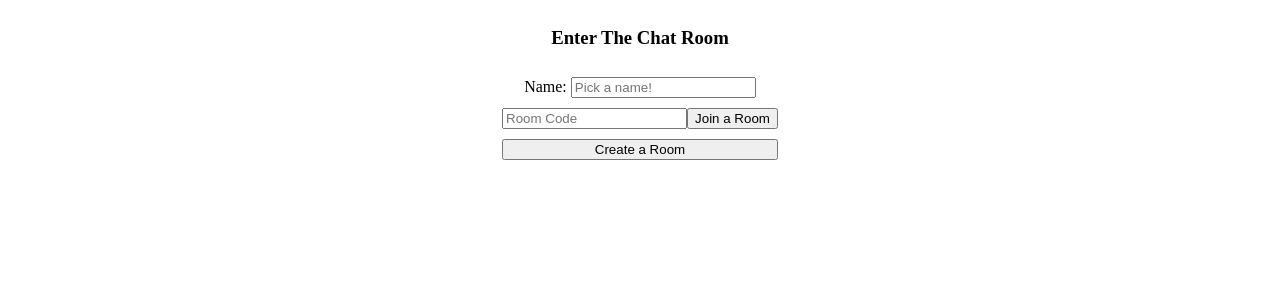
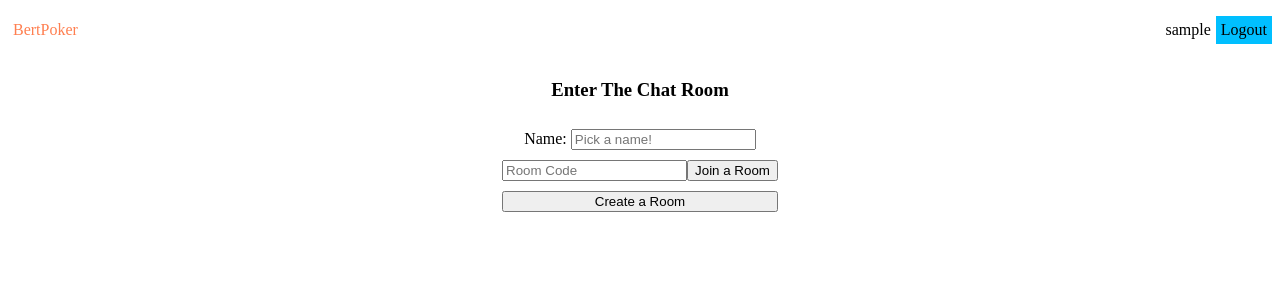
Before and after one commit to Matthew-Berthoud/bert-poker, a Flask app: template templates/home.html in a window 1280 px wide. Shown: the top 300 px of the page. Run offline with Flask 3, Linux system fonts and the light colour scheme; the template is opened without the code that fills it, so the values that code supplies are empty; the visitor is signed in with stand-in values (Sample User, id 1); some libraries are stand-ins or nearby versions.

Commit message:
navbar and login stuff

```diff
--- a/app.py
+++ b/app.py
@@ -25,17 +25,36 @@ def generate_unique_code(length):
             break
     return code
 
-@app.route("/", methods=["GET", "POST"])
+
+@app.route('/', methods=['GET', 'POST'])
+def index():
+    if 'username' in session:
+        return redirect(url_for('home'))
+    return redirect(url_for('login'))
+
+@app.route('/login', methods=['GET', 'POST'])
+def login():
+    if request.method == 'POST':
+        session['username'] = request.form['username']
+        return redirect(url_for('index'))
+    return render_template('login.html')
+
+@app.route('/logout', methods=['GET', 'POST'])
+def logout():
+    session.clear()
+    return redirect(url_for('index'))
+
+@app.route("/home", methods=["GET", "POST"])
 def home():
-    session.clear()
+    session.pop("room", None)
     if request.method == "POST":
-        name = request.form.get("name")
+        name = session.get("username")
         code = request.form.get("code")
         join = request.form.get("join", False) # either gives empty string or False, so treat as boolean
         create = request.form.get("create", False)
 
         if not name:
-            return render_template("home.html", error="Please enter a name.", code=code, name=name)
+            return redirect(url_for("index"))
 
         if join != False and not code:
             return render_template("home.html", error="Please enter a room code.", code=code, name=name)
@@ -48,15 +67,15 @@ def home():
             return render_template("home.html", error="Room does not exist.", code=code, name=name)
 
         session["room"] = room
-        session["name"] = name
+        session["username"] = name
         return redirect(url_for("room"))
 
-    return render_template("home.html")
+    return render_template("home.html", username=session["username"])
 
 @app.route("/room")
 def room():
     room = session.get("room")
-    if room is None or session.get("name") is None or room not in rooms:
+    if room is None or session.get("username") is None or room not in rooms:
         return redirect(url_for("home"))
     return render_template("room.html", code=room, messages=rooms[room]["messages"])
 
@@ -67,7 +86,7 @@ def message(data):
         return
 
     content = {
-        "name": session.get("name"),
+        "name": session.get("username"),
         "message": data["data"]
     }
     send(content, to=room)
@@ -77,7 +96,7 @@ def message(data):
 @socketio.on("connect")
 def connect(auth):
     room = session.get("room")
-    name = session.get("name")
+    name = session.get("username")
     if not room or not name:
         return
     if room not in rooms:
@@ -92,7 +111,7 @@ def connect(auth):
 @socketio.on("disconnect")
 def disconnect():
     room = session.get("room")
-    name = session.get("name")
+    name = session.get("username")
     leave_room(room)
 
     if room in rooms:
@@ -104,42 +123,5 @@ def disconnect():
     print(f"{name} left room {room}")
 
 
-# @app.route('/', methods=['GET', 'POST'])
-# def index():
-#     return render_template('home.html')
-#     if request.method == 'POST':
-#         print("hello")
-#         message = session["username"] + ": " + request.form.get("chat_message")
-#         messages.append(message)
-#         return render_template('index.html', messages=messages)
-
-#     if 'username' in session:
-#         return render_template('index.html', messages=messages)
-#     return redirect(url_for('login'))
-
-# @app.route('/login', methods=['GET', 'POST'])
-# def login():
-#     if request.method == 'POST':
-#         session['username'] = request.form['username']
-#         return redirect(url_for('index'))
-#     return render_template('login.html')
-
-# @app.route('/logout', methods=['GET', 'POST'])
-# def logout():
-#     session.pop('username', None)
-#     return redirect(url_for('index'))
-
-# @socketio.on('message')
-# def chat_message(data):
-#     send('received chat message: ' + str(data), broadcast=True)
-
-# @socketio.on('connect')
-# def handle_socket_connect():
-#     send('Somebody connected ' + str(session), broadcast=True)
-
-# @socketio.on('disconnect')
-# def handle_socket_disconnect():
-#     send('Somebody disconnected ' + str(session), broadcast=True)
-
 if __name__ == '__main__':
     socketio.run(app, port=4200, debug=True)
--- a/static/css/styles.css
+++ b/static/css/styles.css
@@ -1,14 +1,55 @@
-.content {
+body {
+    nav {
+        width: 100%;
+        ul {
+            display: flex;
+            list-style-type: none;
+            padding: 0;
+            li {
+                padding: 5px 5px 5px 5px;
+                a {
+                    text-decoration: none;
+                }
+            }
+            .nav-title {
+                a {
+                    color: coral;
+                }
+            }
+            .nav-text {
+                color: black;
+            }
+            .nav-spacer {
+                flex-grow: 1;
+            }
+            .nav-link {
+                background-color: deepskyblue;
+                a {
+                    color: black;
+                }
+            }
+            .nav-link:hover {
+                background-color: skyblue;
+            }
+        }
+    }
+    main {
         display: flex;
         align-items: center;
         justify-content: center;
     }
+}
+
 .buttons {
     display: flex;
     flex-direction: column;
     align-items: center;
     justify-content: center;
     gap: 10px;
+
+
+    .create-btn {
+        width: 100%;
     }
 
     .join {
@@ -16,9 +57,6 @@
         flex-direction: row;
         width: 100%;
     }
-
-.create-btn {
-    width: 100%;
 }
 
 .message-box {
--- a/templates/base.html
+++ b/templates/base.html
@@ -14,9 +14,20 @@
         ></script>
     </head>
     <body>
-        <div class="content">
+        <nav>
+            <ul>
+                <li class="nav-title"><a href="/"> BertPoker </a></li>
+                <li class="nav-spacer"></li>
+                {% if session["username"] %}
+                    <li class="nav-text"> {{ session["username"] }} </li>
+                    <li class="nav-link"><a href="/logout"> Logout </a></li>
+                {% else %}
+                    <li class="nav-link"><a href="/login"> Login </a></li>
+                {% endif %}
+            </ul>
+        </nav>
+        <main>
             {% block content %}{% endblock %}
-        </div>
-        <!-- <script src="static/js/socketio.js"></script> -->
+        </main>
     </body>
 </html>
```
Lines whose indentation alone changed are shown as unchanged.
